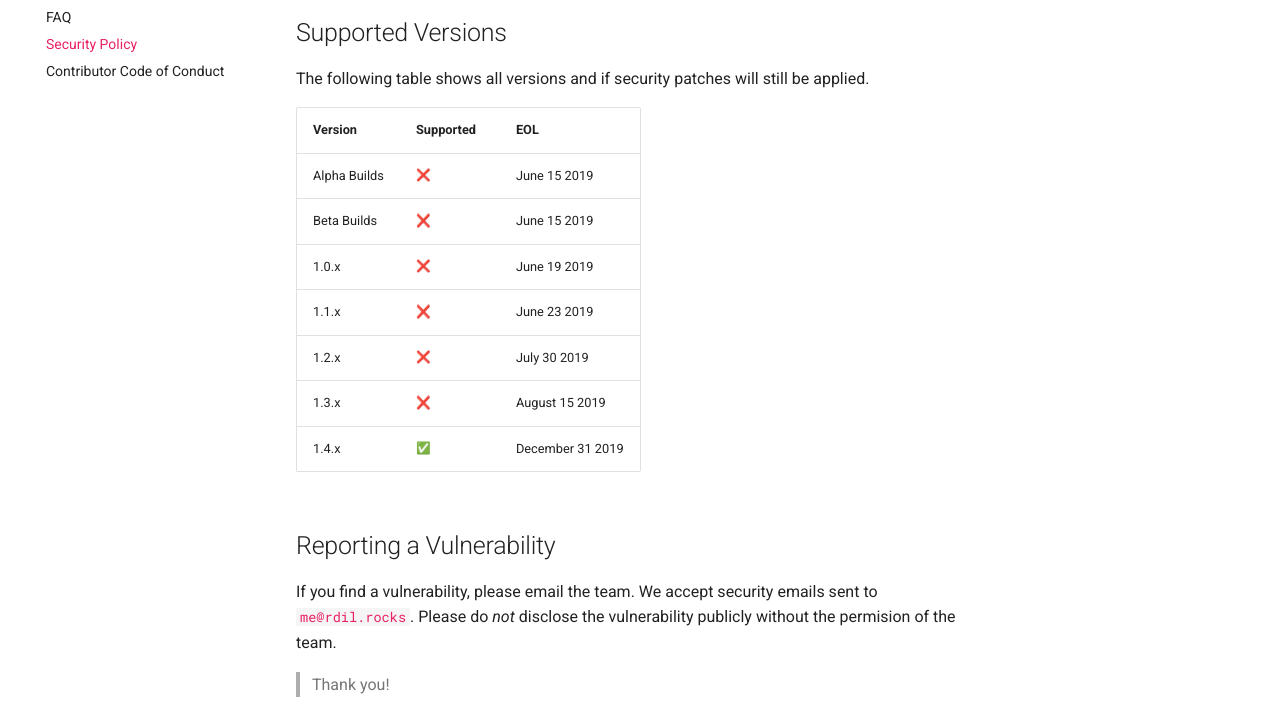
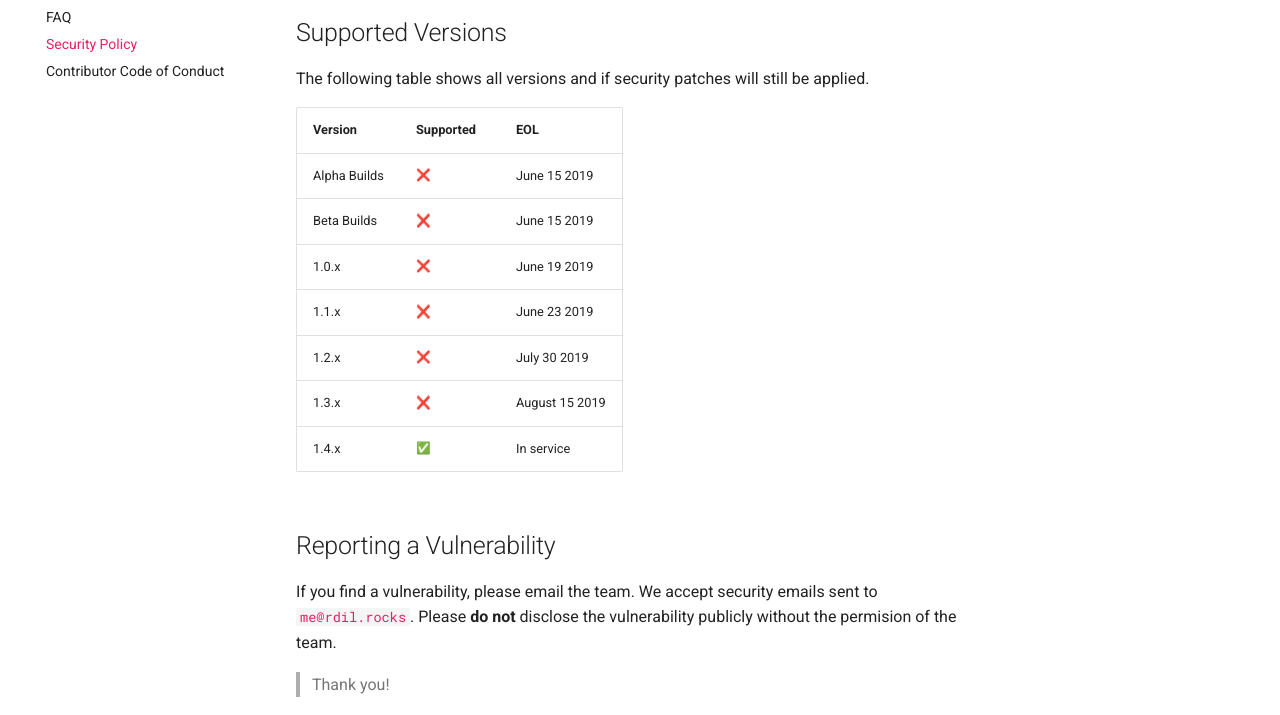
Before and after one commit to annieapp/annie, an MkDocs documentation site: the page built from docs/security.md, in a window 1280 px wide and 1042 px high. Shown: the part 256-971 px from the top of the window. Built offline with MkDocs 1.6.1 and Material for MkDocs 9.7.7, drawn with Linux system fonts in a browser that asks for light colours; emoji names are drawn with the system emoji font; comment, search, counter and statistics services are not loaded.

Commit message:
Mark 1.4.x as in service

```diff
--- a/docs/security.md
+++ b/docs/security.md
@@ -14,11 +14,11 @@ The following table shows all versions and if security patches will still be app
 | 1.1.x          | :x:                | June 23 2019      |
 | 1.2.x          | :x:                | July 30 2019      |
 | 1.3.x          | :x:                | August 15 2019    |
-| 1.4.x          | :white_check_mark: | December 31 2019  |
+| 1.4.x          | :white_check_mark: | In service        |
 
 ## Reporting a Vulnerability
 
 If you find a vulnerability, please email the team. We accept security emails sent to [`me@rdil.rocks`](mailto:me@rdil.rocks).
-Please do *not* disclose the vulnerability publicly without the permision of the team.
+Please **do not** disclose the vulnerability publicly without the permision of the team.
 
 > Thank you!
```
